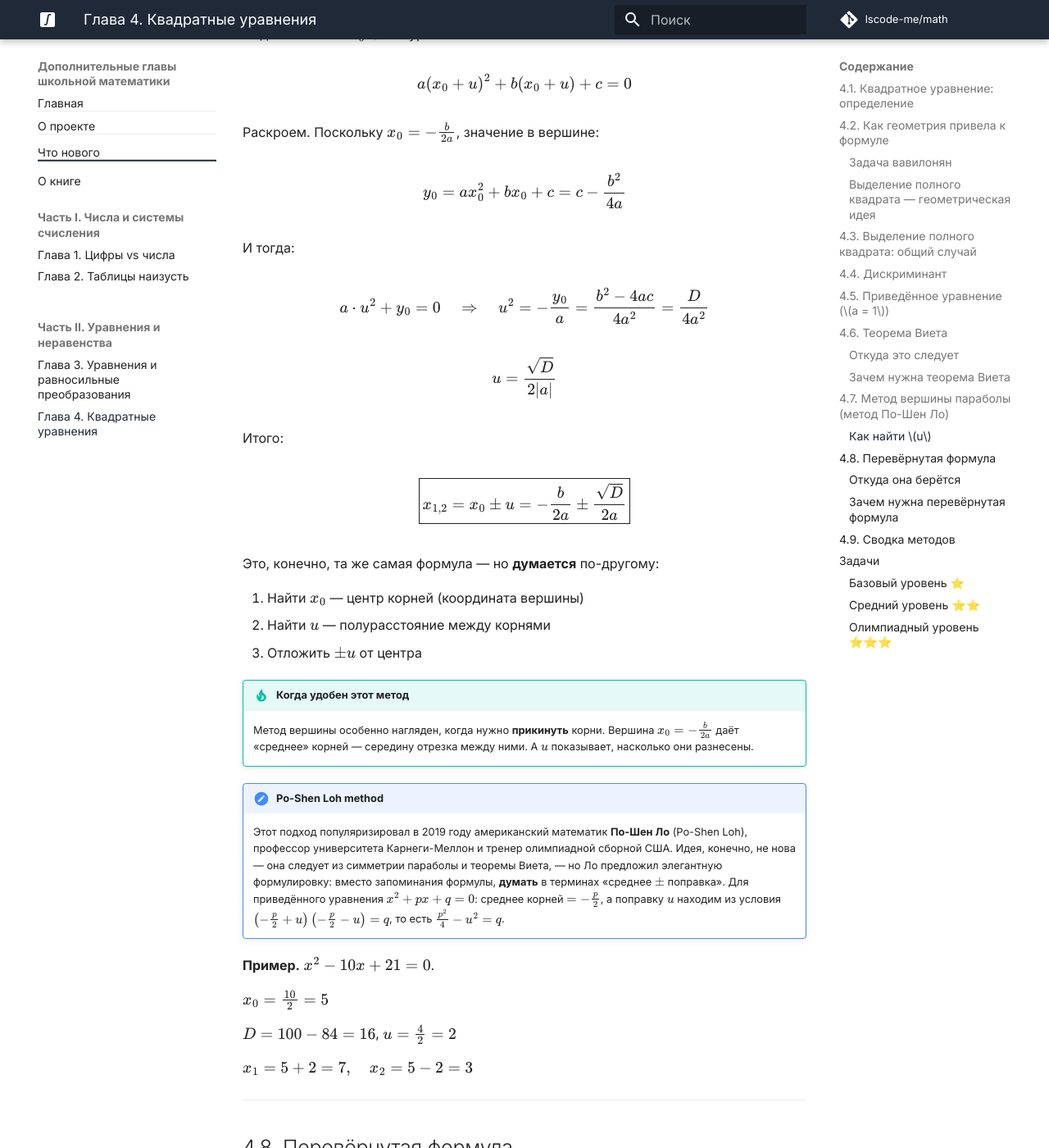
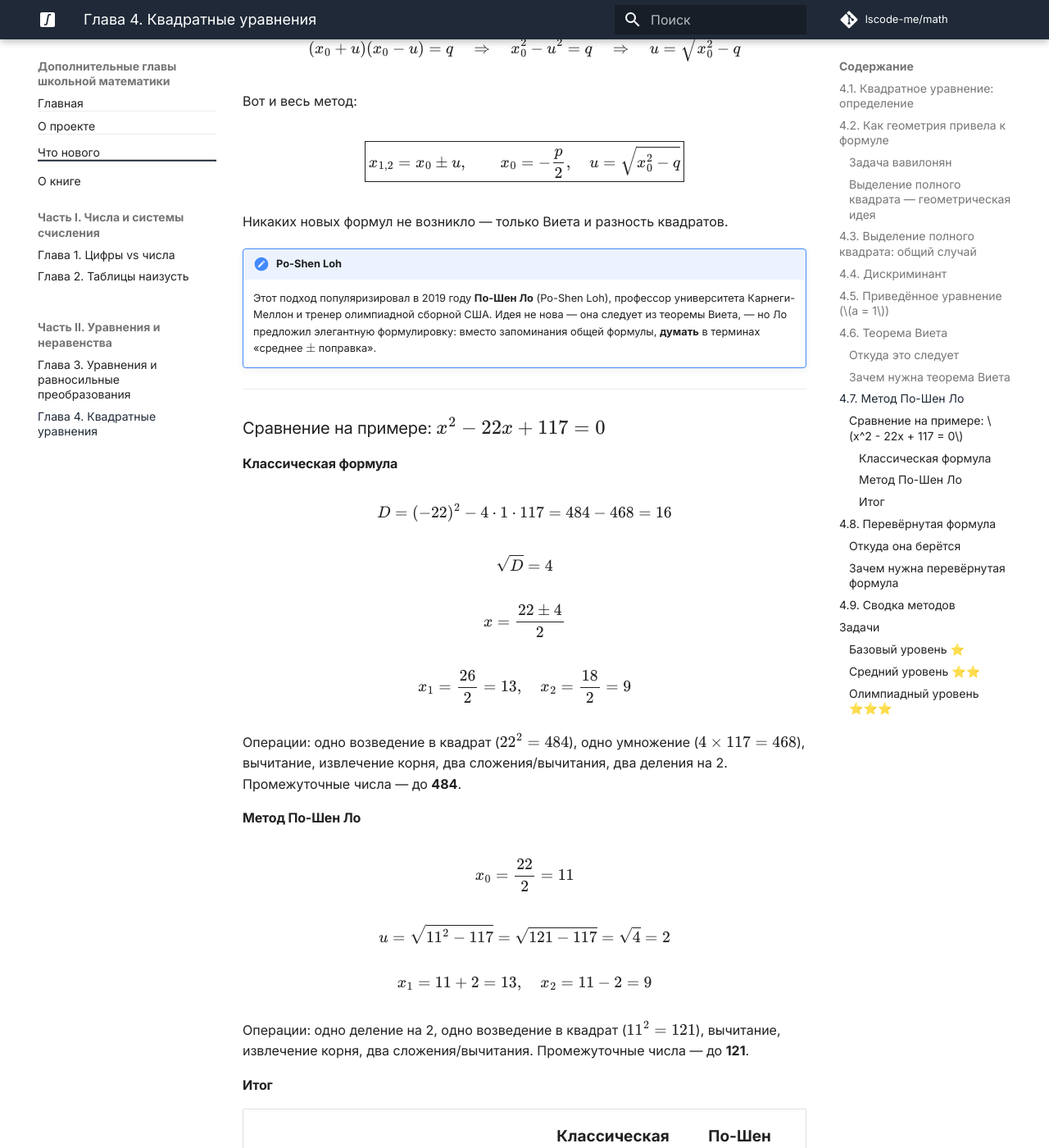
Before and after one commit to lscode-me/math, an MkDocs documentation site: the page built from docs/chapters/ch2/04-quadratic.md, in a window 1280 px wide and 1400 px high, scrolled down 5812 px. Shown: the whole window at 82% size. Built offline with MkDocs 1.6.1 and Material for MkDocs 9.7.7, drawn with Linux system fonts in a browser that asks for light colours; comment, search, counter and statistics services are not loaded; some of the changed text lies outside the part shown.

Commit message:
Глава 4.7: упрощён метод По-Шен Ло — через Виета, сравнение вычислений

```diff
--- a/docs/chapters/ch2/04-quadratic.md
+++ b/docs/chapters/ch2/04-quadratic.md
@@ -175,57 +175,71 @@ $$b = -a(x_1 + x_2), \quad c = a \cdot x_1 x_2$$
 
 ---
 
-## 4.7. Метод вершины параболы (метод По-Шен Ло)
+## 4.7. Метод По-Шен Ло
 
-График функции $y = ax^2 + bx + c$ — парабола. Её вершина находится в точке:
+Идея проста и целиком вытекает из теоремы Виета.
 
-$$x_0 = -\frac{b}{2a}$$
+Для приведённого уравнения $x^2 + px + q = 0$ теорема Виета даёт:
 
-Корни уравнения $ax^2 + bx + c = 0$ — это точки, где парабола пересекает ось $x$. Благодаря симметрии параболы, корни расположены **симметрично** относительно вершины:
+$$x_1 + x_2 = -p, \qquad x_1 \cdot x_2 = q$$
 
-$$x_{1,2} = x_0 \pm u$$
+**Шаг 1. Середина.** Среднее арифметическое корней:
 
-где $u$ — расстояние от вершины до каждого из корней.
+$$x_0 = \frac{x_1 + x_2}{2} = -\frac{p}{2}$$
 
-### Как найти $u$
+**Шаг 2.** Запишем корни как $x_1 = x_0 + u$, $x_2 = x_0 - u$ (они симметричны относительно $x_0$). Неизвестна только поправка $u$.
 
-Подставим $x = x_0 + u$ в уравнение:
+**Шаг 3. Поправка $u$ — из произведения.** Подставим в произведение корней:
 
-$$a(x_0 + u)^2 + b(x_0 + u) + c = 0$$
+$$(x_0 + u)(x_0 - u) = q \quad \Rightarrow \quad x_0^2 - u^2 = q \quad \Rightarrow \quad u = \sqrt{x_0^2 - q}$$
 
-Раскроем. Поскольку $x_0 = -\frac{b}{2a}$, значение в вершине:
+Вот и весь метод:
 
-$$y_0 = ax_0^2 + bx_0 + c = c - \frac{b^2}{4a}$$
+$$\boxed{x_{1,2} = x_0 \pm u, \qquad x_0 = -\frac{p}{2}, \quad u = \sqrt{x_0^2 - q}}$$
 
-И тогда:
+Никаких новых формул не возникло — только Виета и разность квадратов.
 
-$$a \cdot u^2 + y_0 = 0 \quad \Rightarrow \quad u^2 = -\frac{y_0}{a} = \frac{b^2 - 4ac}{4a^2} = \frac{D}{4a^2}$$
+!!! note "Po-Shen Loh"
+    Этот подход популяризировал в 2019 году **По-Шен Ло** (Po-Shen Loh), профессор университета Карнеги-Меллон и тренер олимпиадной сборной США. Идея не нова — она следует из теоремы Виета, — но Ло предложил элегантную формулировку: вместо запоминания общей формулы, **думать** в терминах «среднее $\pm$ поправка».
 
-$$u = \frac{\sqrt{D}}{2|a|}$$
+---
 
-Итого:
+### Сравнение на примере: $x^2 - 22x + 117 = 0$
 
-$$\boxed{x_{1,2} = x_0 \pm u = -\frac{b}{2a} \pm \frac{\sqrt{D}}{2a}}$$
+#### Классическая формула
 
-Это, конечно, та же самая формула — но **думается** по-другому:
+$$D = (-22)^2 - 4 \cdot 1 \cdot 117 = 484 - 468 = 16$$
 
-1. Найти $x_0$ — центр корней (координата вершины)
-2. Найти $u$ — полурасстояние между корнями
-3. Отложить $\pm u$ от центра
+$$\sqrt{D} = 4$$
 
-!!! tip "Когда удобен этот метод"
-    Метод вершины особенно нагляден, когда нужно **прикинуть** корни. Вершина $x_0 = -\frac{b}{2a}$ даёт «среднее» корней — середину отрезка между ними. А $u$ показывает, насколько они разнесены.
+$$x = \frac{22 \pm 4}{2}$$
 
-!!! note "Po-Shen Loh method"
-    Этот подход популяризировал в 2019 году американский математик **По-Шен Ло** (Po-Shen Loh), профессор университета Карнеги-Меллон и тренер олимпиадной сборной США. Идея, конечно, не нова — она следует из симметрии параболы и теоремы Виета, — но Ло предложил элегантную формулировку: вместо запоминания формулы, **думать** в терминах «среднее $\pm$ поправка». Для приведённого уравнения $x^2 + px + q = 0$: среднее корней $= -\frac{p}{2}$, а поправку $u$ находим из условия $\left(-\frac{p}{2} + u\right)\left(-\frac{p}{2} - u\right) = q$, то есть $\frac{p^2}{4} - u^2 = q$.
+$$x_1 = \frac{26}{2} = 13, \quad x_2 = \frac{18}{2} = 9$$
 
-**Пример.** $x^2 - 10x + 21 = 0$.
+Операции: одно возведение в квадрат ($22^2 = 484$), одно умножение ($4 \times 117 = 468$), вычитание, извлечение корня, два сложения/вычитания, два деления на 2. Промежуточные числа — до **484**.
 
-$x_0 = \frac{10}{2} = 5$
+#### Метод По-Шен Ло
 
-$D = 100 - 84 = 16$, $u = \frac{4}{2} = 2$
+$$x_0 = \frac{22}{2} = 11$$
 
-$x_1 = 5 + 2 = 7, \quad x_2 = 5 - 2 = 3$
+$$u = \sqrt{11^2 - 117} = \sqrt{121 - 117} = \sqrt{4} = 2$$
+
+$$x_1 = 11 + 2 = 13, \quad x_2 = 11 - 2 = 9$$
+
+Операции: одно деление на 2, одно возведение в квадрат ($11^2 = 121$), вычитание, извлечение корня, два сложения/вычитания. Промежуточные числа — до **121**.
+
+#### Итог
+
+| | Классическая | По-Шен Ло |
+|---|---|---|
+| Шагов арифметики | 7 | 5 |
+| Максимальное промежуточное число | 484 | 121 |
+| Деление в конце | да (на 2) | нет |
+
+Метод По-Шен Ло выигрывает в устных и письменных вычислениях: числа меньше, шагов меньше, делить не нужно — мы делим на 2 **сразу**, а не в самом конце.
+
+!!! tip "Для неприведённого уравнения"
+    Если $a \neq 1$, достаточно сначала разделить всё уравнение на $a$ — оно станет приведённым, и метод работает как обычно.
 
 ---
 
```
